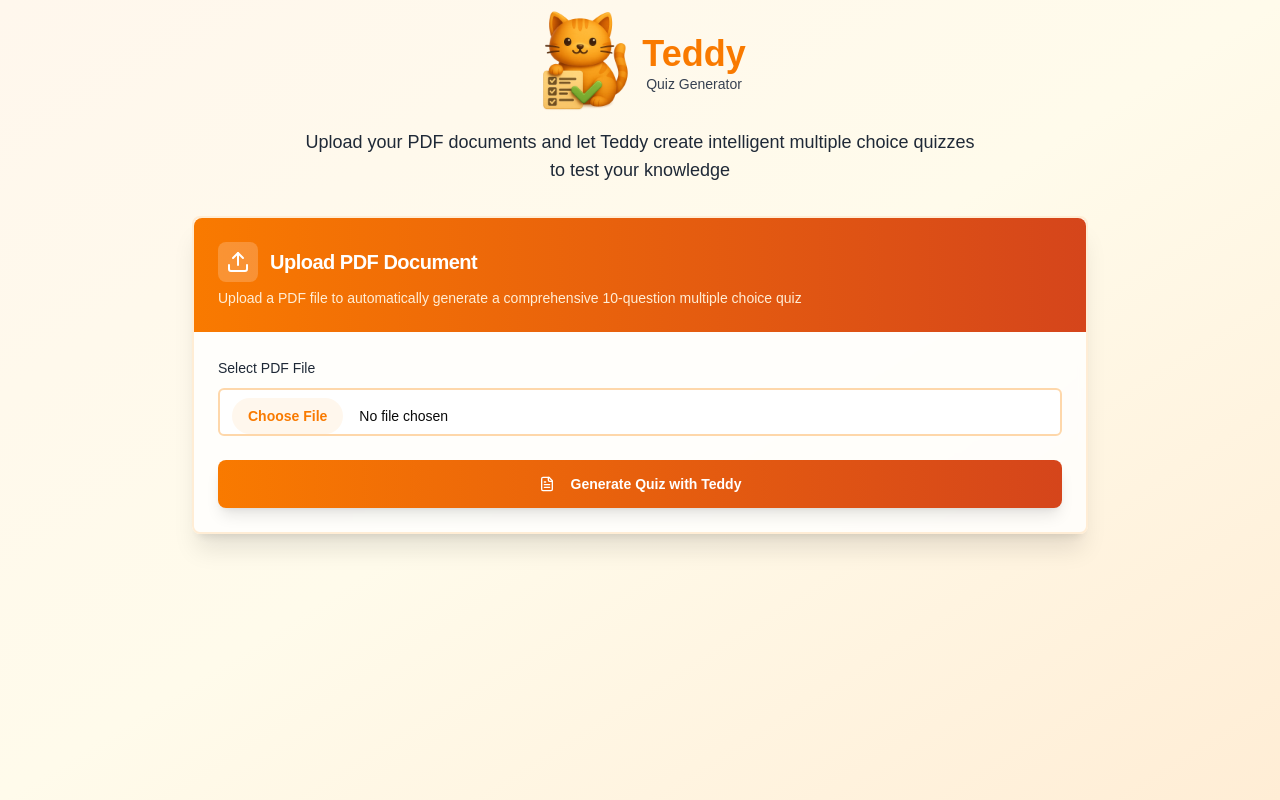
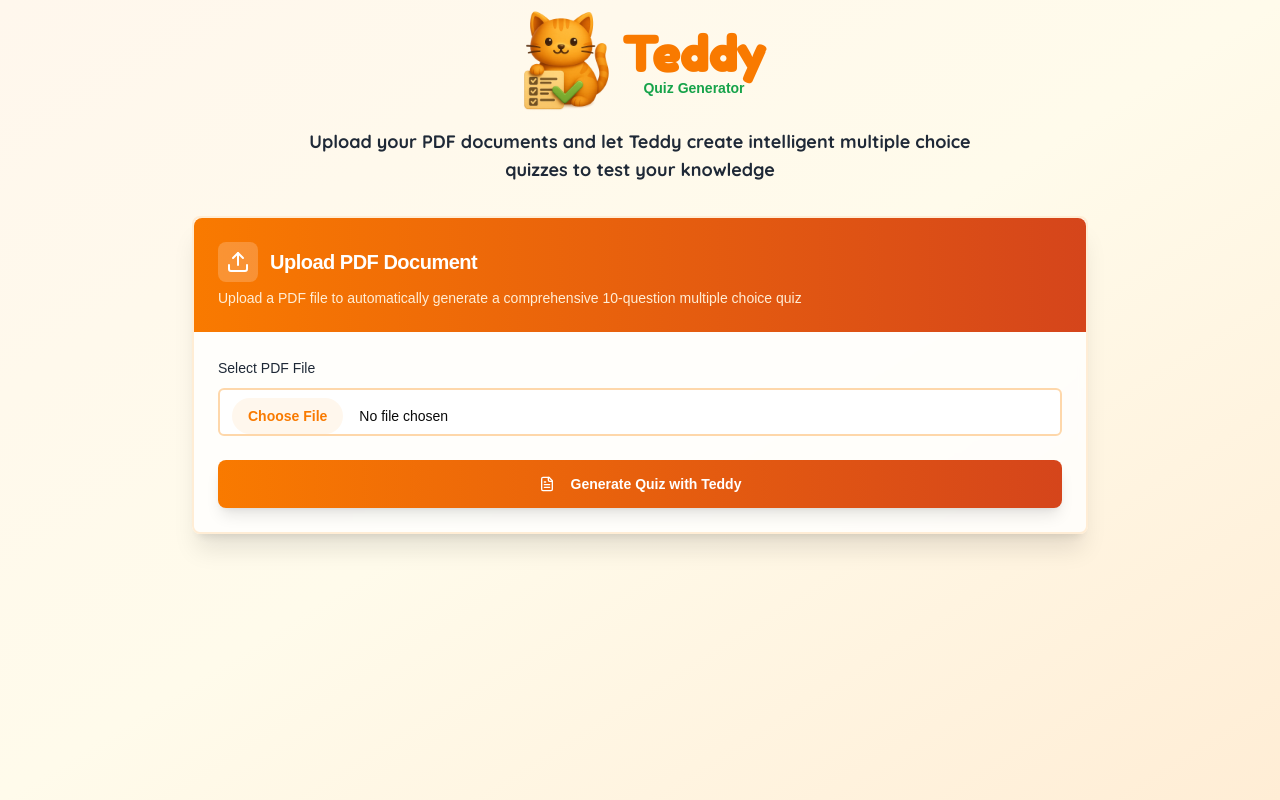
Before and after one commit to khalid21456/Teddy, a Next.js app: page / in a window 1280 px wide. Built offline with nearby package versions, Linux system fonts and the light colour scheme.

Commit message:
enhancing UI

```diff
--- a/app/layout.tsx
+++ b/app/layout.tsx
@@ -14,6 +14,13 @@ export default function RootLayout({
 }>) {
   return (
     <html lang="en">
+      <head>
+        <title>Teddy - Quiz Generator</title>
+        <link href="https://fonts.googleapis.com/css2?family=Nunito:wght@400;600;700&display=swap" rel="stylesheet"/>
+        <link href="https://fonts.googleapis.com/css2?family=Comfortaa:wght@400;600;700&display=swap" rel="stylesheet"></link>
+        <link href="https://fonts.googleapis.com/css2?family=Quicksand:wght@400;600;700&display=swap" rel="stylesheet"></link>
+        <link href="https://fonts.googleapis.com/css2?family=Fredoka+One&display=swap" rel="stylesheet"></link>
+      </head>
       <body>{children}</body>
     </html>
   )
--- a/app/page.tsx
+++ b/app/page.tsx
@@ -97,13 +97,13 @@ export default function PDFQuizGenerator() {
               <span className="text-2xl"><Image src="/image.png" alt="Description" width={300} height={300} /></span>
             </div>
             <div>
-              <h1 className="text-4xl font-bold text-[#F97A00]">
+              <h1 style={{fontFamily:"Fredoka One"}} className="text-5xl font-bold text-[#F97A00]">
                 Teddy
               </h1>
-              <p className="text-sm font-medium text-gray-700">Quiz Generator</p>
+              <p className="text-sm font-bold text-green-600">Quiz Generator</p>
             </div>
           </div>
-          <p className="text-lg text-gray-800 max-w-2xl mx-auto">
+          <p style={{fontFamily:"Quicksand",fontWeight:"bold"}} className="text-lg text-gray-800 max-w-2xl mx-auto">
             Upload your PDF documents and let Teddy create intelligent multiple choice quizzes to test your knowledge
           </p>
         </div>
```
